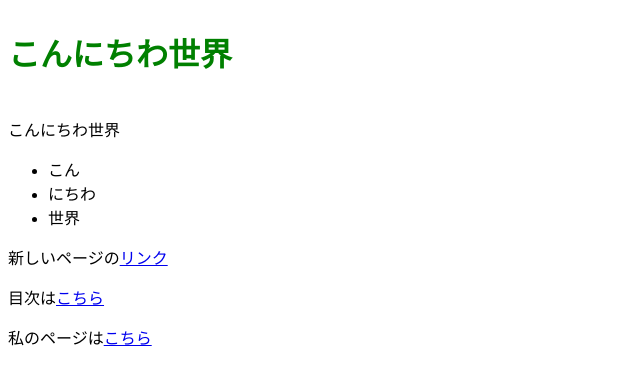
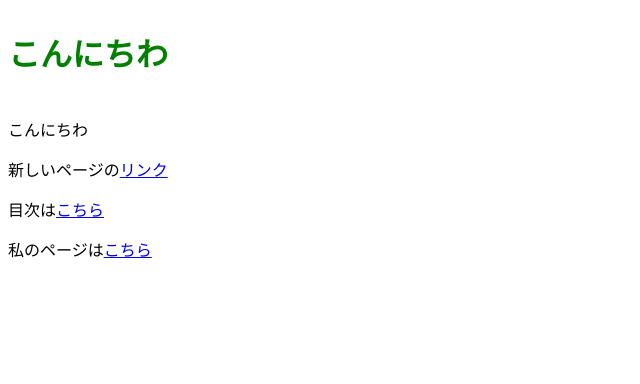
Before and after one commit to indrajuliawan/WebTest0519, a plain HTML site: page index.html in a window 1280 px wide. Shown: the whole page, without its empty margins (0-640 px from the left). Drawn offline with Linux system fonts and the light colour scheme.

Commit message:
Update index.html

```diff
--- a/index.html
+++ b/index.html
@@ -7,14 +7,9 @@
 </head>
 
 <body>
-<marquee behavior=alternate direction=right><font color=green><h1>こんにちわ世界</h1></font></marquee>
-<p>こんにちわ世界</p>
-<p></p>
-<ul>
-  <li>こん</li>
-  <li>にちわ</li>
-  <li>世界</li>
-</ul>
+<marquee behavior=alternate direction=right><font color=green><h1>こんにちわ</h1></font></marquee>
+<p>こんにちわ</p>
+
 <p>新しいページの<a href="newpage.html">リンク</a></p>
 <p>目次は<a href="mokuji.html">こちら</a></p>
 <p>私のページは<a href="http://indrajuliawan.com/">こちら</a></p>
```
